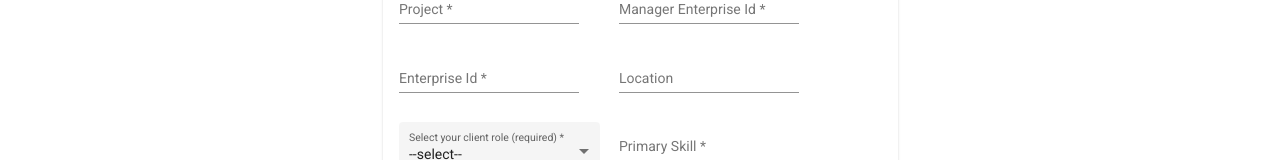
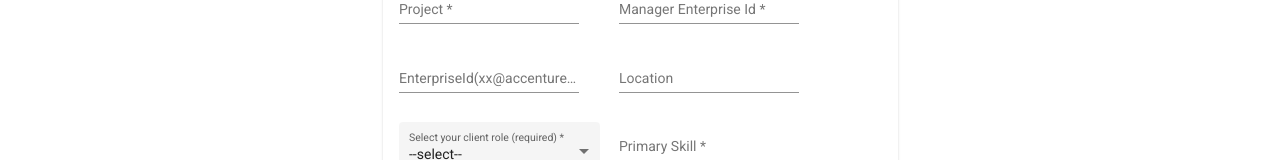
Before and after one commit to NE-INNOVATION/my-nomination-ui, an Angular app: page /nomination/1 in a window 1280 px wide. Shown: the part 268-428 px from the top of the page. Built offline with nearby package versions, Linux system fonts and the light colour scheme; no server answers.

Commit message:
code changes for enterprise id label

```diff
--- a/src/app/nomination/nomination.component.html
+++ b/src/app/nomination/nomination.component.html
@@ -58,7 +58,7 @@
                             <div class="col-6 col-sm-6">
                                 <p>
                                     <mat-form-field>
-                                      <input type="text" matInput placeholder="Enterprise Id" formControlName="enterpriseId">
+                                      <input type="text" matInput placeholder="EnterpriseId(xx@accenture.com)" formControlName="enterpriseId">
                                     </mat-form-field>
                                   </p>
                                </div>
```
